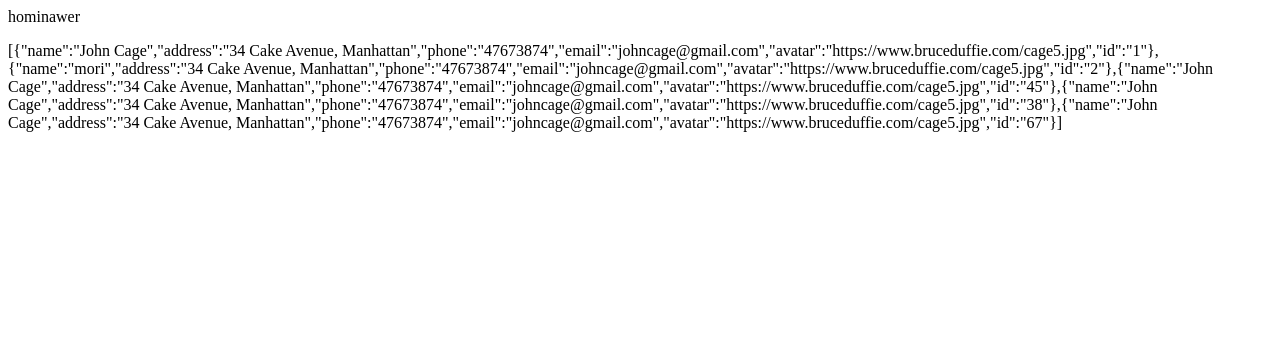
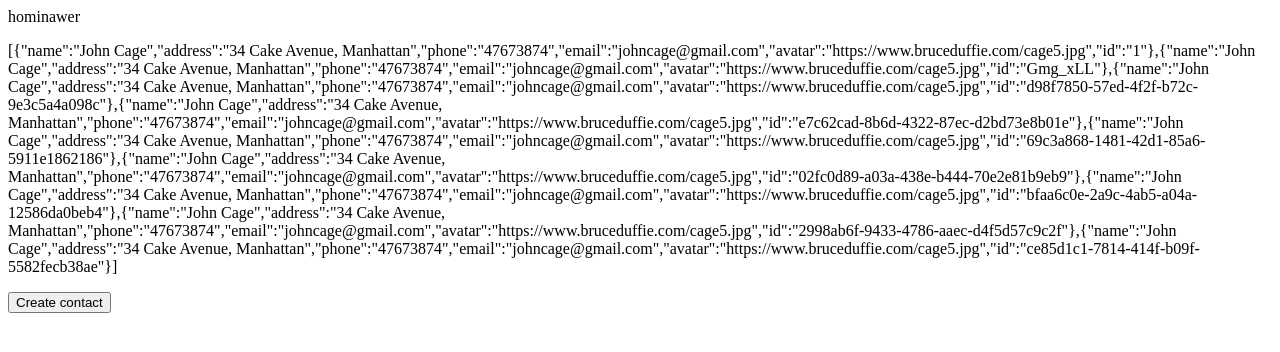
Before and after one commit to 4GeeksAcademy/arroyostack-contact-list-assesment, a React (Vite) app: page / in a window 1280 px wide. Shown: the top 352 px of the page. Built offline with nearby package versions, Linux system fonts and the light colour scheme; data requests are answered from the project's data file.

Commit message:
Fixed addContact front update

```diff
--- a/data/db.json
+++ b/data/db.json
@@ -9,12 +9,12 @@
       "id": "1"
     },
     {
-      "name": "mori",
+      "name": "John Cage",
       "address": "34 Cake Avenue, Manhattan",
       "phone": "47673874",
       "email": "johncage@gmail.com",
       "avatar": "https://www.bruceduffie.com/cage5.jpg",
-      "id": "2"
+      "id": "Gmg_xLL"
     },
     {
       "name": "John Cage",
@@ -22,7 +22,7 @@
       "phone": "47673874",
       "email": "johncage@gmail.com",
       "avatar": "https://www.bruceduffie.com/cage5.jpg",
-      "id": "45"
+      "id": "d98f7850-57ed-4f2f-b72c-9e3c5a4a098c"
     },
     {
       "name": "John Cage",
@@ -30,7 +30,7 @@
       "phone": "47673874",
       "email": "johncage@gmail.com",
       "avatar": "https://www.bruceduffie.com/cage5.jpg",
-      "id": "38"
+      "id": "e7c62cad-8b6d-4322-87ec-d2bd73e8b01e"
     },
     {
       "name": "John Cage",
@@ -38,7 +38,39 @@
       "phone": "47673874",
       "email": "johncage@gmail.com",
       "avatar": "https://www.bruceduffie.com/cage5.jpg",
-      "id": "67"
+      "id": "69c3a868-1481-42d1-85a6-5911e1862186"
+    },
+    {
+      "name": "John Cage",
+      "address": "34 Cake Avenue, Manhattan",
+      "phone": "47673874",
+      "email": "johncage@gmail.com",
+      "avatar": "https://www.bruceduffie.com/cage5.jpg",
+      "id": "02fc0d89-a03a-438e-b444-70e2e81b9eb9"
+    },
+    {
+      "name": "John Cage",
+      "address": "34 Cake Avenue, Manhattan",
+      "phone": "47673874",
+      "email": "johncage@gmail.com",
+      "avatar": "https://www.bruceduffie.com/cage5.jpg",
+      "id": "bfaa6c0e-2a9c-4ab5-a04a-12586da0beb4"
+    },
+    {
+      "name": "John Cage",
+      "address": "34 Cake Avenue, Manhattan",
+      "phone": "47673874",
+      "email": "johncage@gmail.com",
+      "avatar": "https://www.bruceduffie.com/cage5.jpg",
+      "id": "2998ab6f-9433-4786-aaec-d4f5d57c9c2f"
+    },
+    {
+      "name": "John Cage",
+      "address": "34 Cake Avenue, Manhattan",
+      "phone": "47673874",
+      "email": "johncage@gmail.com",
+      "avatar": "https://www.bruceduffie.com/cage5.jpg",
+      "id": "ce85d1c1-7814-414f-b09f-5582fecb38ae"
     }
   ]
 }
--- a/package.json
+++ b/package.json
@@ -13,7 +13,8 @@
     "json-server": "^0.17.3",
     "react": "^18.2.0",
     "react-dom": "^18.2.0",
-    "react-router-dom": "6"
+    "react-router-dom": "6",
+    "uuidv4": "^6.2.13"
   },
   "devDependencies": {
     "@types/react": "^18.2.15",
--- a/src/components/helpers/addContact.js
+++ b/src/components/helpers/addContact.js
@@ -1,5 +1,5 @@
-export const addContact = async (contactObject) => {
-    const { name, address, phone, email, avatar, id } = contactObject;
+export const addContact = async (contactObject, id) => {
+    const { name, address, phone, email, avatar } = contactObject;
     const url = "http://localhost:8000/";
     const endpoint = "contacts";
 
--- a/src/views/ContactsPage.jsx
+++ b/src/views/ContactsPage.jsx
@@ -3,6 +3,7 @@ import { ContactContext } from "../context/ContactContext";
 import { getContacts } from "../components/helpers/getContact";
 import { addContact } from "../components/helpers/addContact";
 import { deleteTask } from "../components/helpers/deleteTask";
+import { v4 as uuid } from 'uuid';
 
 export const ContactsPage = () => {
     const { contacts, createContact, salute } = useContext(ContactContext);
@@ -12,13 +13,13 @@ export const ContactsPage = () => {
         phone: "47673874",
         email: "johncage@gmail.com",
         avatar: "https://www.bruceduffie.com/cage5.jpg",
-        id: "67"
     };
 
-    // const handleClick = async () => {
-    //     const data = await addContact(obj);
-    //     createContact(contacts, data);
-    // };
+    const handleClick = async () => {
+        const data = await addContact(obj, uuid());
+        createContact(contacts);
+        getAllContacts();
+    };
 
     const getAllContacts = async () => {
         const data = await getContacts();
@@ -40,7 +41,7 @@ export const ContactsPage = () => {
 
 
             <div className="d-grid gap-2">
-                {/* <button onClick={ handleClick } type="button" name="" id="" className="btn btn-primary">Button</button> */ }
+                <button onClick={ handleClick } type="button" name="" id="" className="btn btn-primary">Create contact</button>
             </div>
         </div>
 
```
Also changed, not shown: 1 other file (tests, documents, lock files or other folders).
